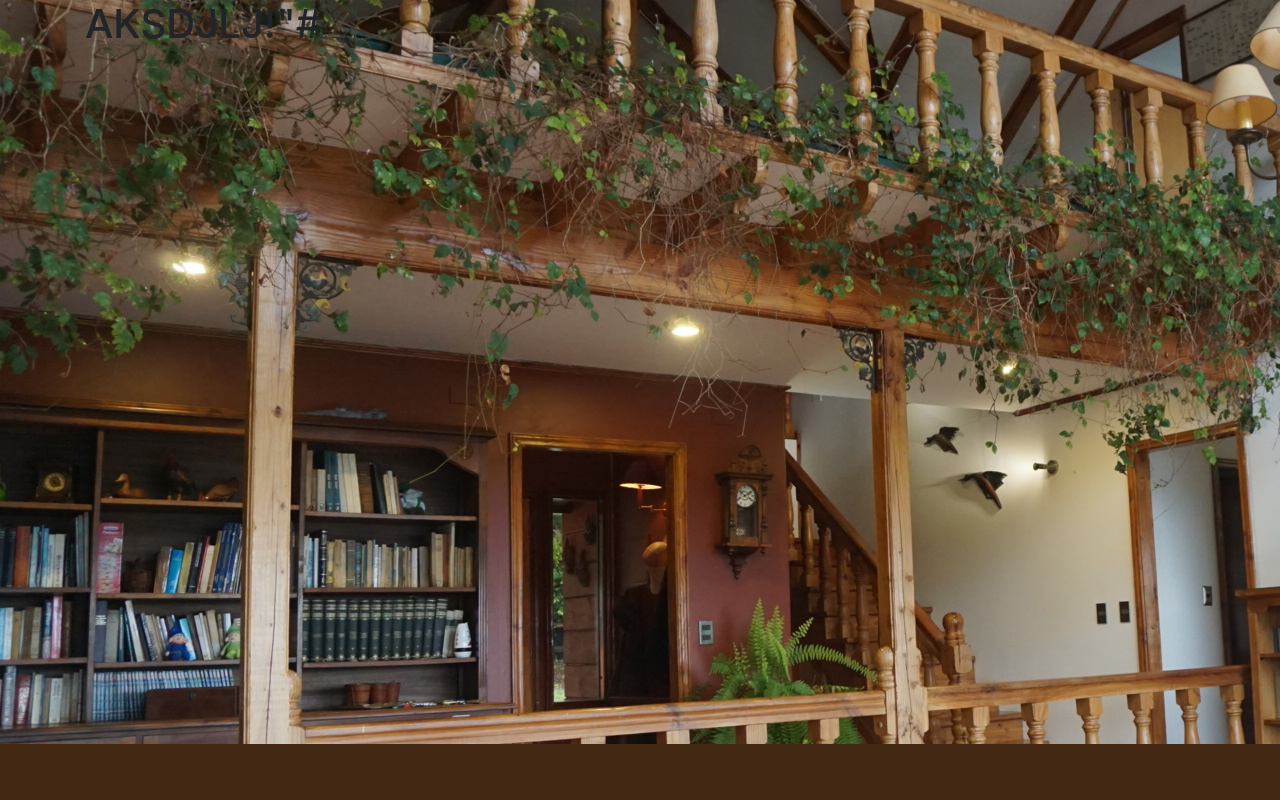
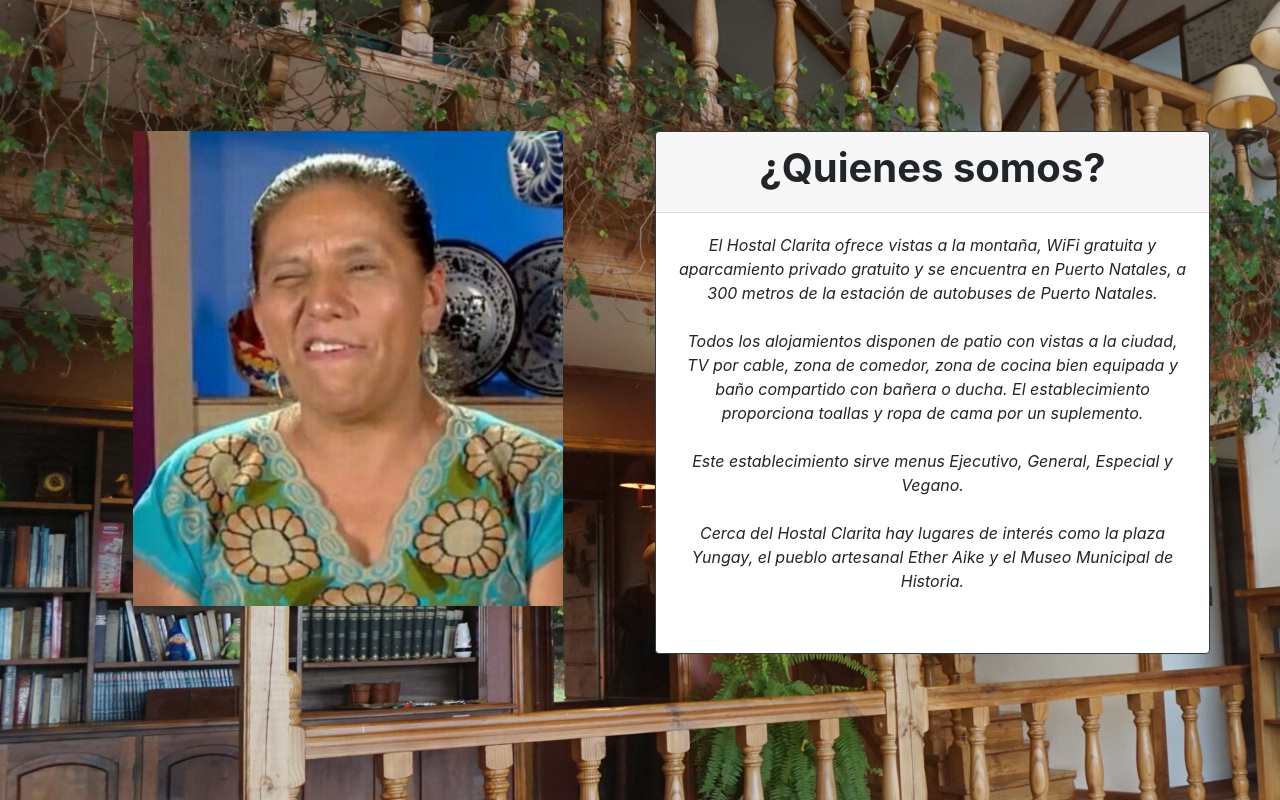
Before and after one commit to DynamicProphet/Hostal_Do-a_Clarita, a Django app: page /quienes-somos/ in a window 1280 px wide. Shown: the part 56-856 px from the top of the page. Before the commit the page ends 800 px from the top, so only its background shows below. Run offline with Django 3.2, Linux system fonts and the light colour scheme; some libraries are stand-ins or nearby versions.

Commit message:
Quienes somos

```diff
--- a/proyectoHostal/templates/quienes_somos.html
+++ b/proyectoHostal/templates/quienes_somos.html
@@ -5,11 +5,32 @@
 {% block img_bg %} style="background-image:url({% static 'img/background/img-qsomos.jpg' %})" {% endblock %}
 
 {% block content %}
-<section class="slide fade-6 kenBurns">
-  <div class="content">
-    <div class="container">
-      <h1>AKSDJLJ!"#</h1>
+<div class="container h-100">
+  <div class="row justify-content-center h-100">
+    <div class="align-self-center text-center">
+      <section>
+        <div class= "row">
+          <div class="col-6">
+            <img src="{% static '/img/Señora Clarita.jpg' %}" alt="Señora Clarita" width="430" height="475">
+          </div>
+          <div class="col-6">
+            <div class="card border-dark mb-3">
+              <div class="card-header">
+                <h1><b>¿Quienes somos?</b></h1>
+              </div>
+              <div class="card-body">
+                <p><i>
+                    El Hostal Clarita ofrece vistas a la montaña, WiFi gratuita y aparcamiento privado gratuito y se encuentra en Puerto Natales, a 300 metros de la estación de autobuses de Puerto Natales.<br><br>
+                    Todos los alojamientos disponen de patio con vistas a la ciudad, TV por cable, zona de comedor, zona de cocina bien equipada y baño compartido con bañera o ducha. El establecimiento proporciona toallas y ropa de cama por un suplemento.<br><br>
+                    Este establecimiento sirve menus Ejecutivo, General, Especial y Vegano.<br><br>
+                    Cerca del Hostal Clarita hay lugares de interés como la plaza Yungay, el pueblo artesanal Ether Aike y el Museo Municipal de Historia.<br><br>
+                </i></p>
+              </div>
+            </div>
+          <div>
+        </div>
+      </section>
     </div>
   </div>
-</section>
+</div>
 {% endblock %}
```
Also changed, not shown: proyectoHostal/static/img/Señora Clarita.jpg (added).
